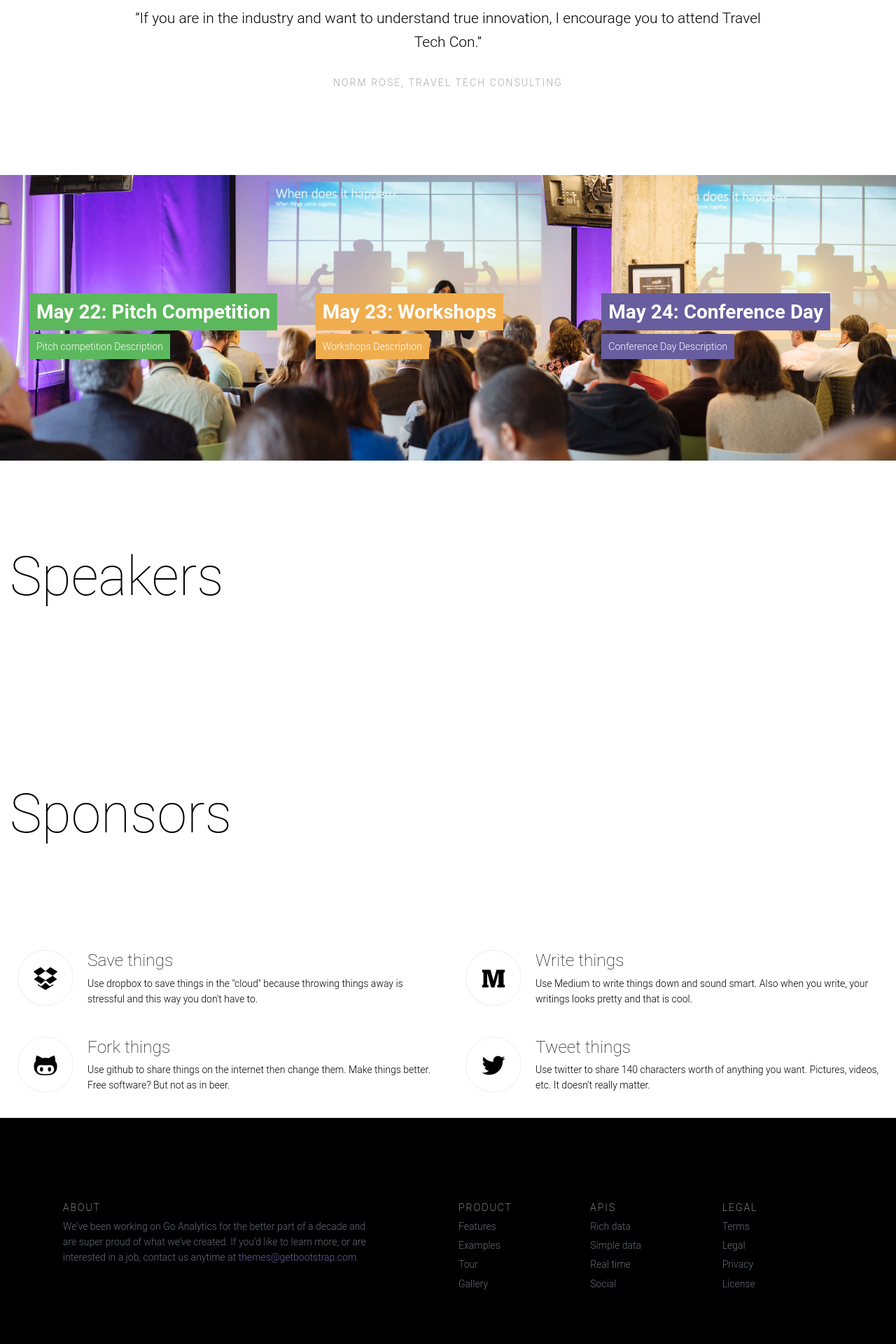
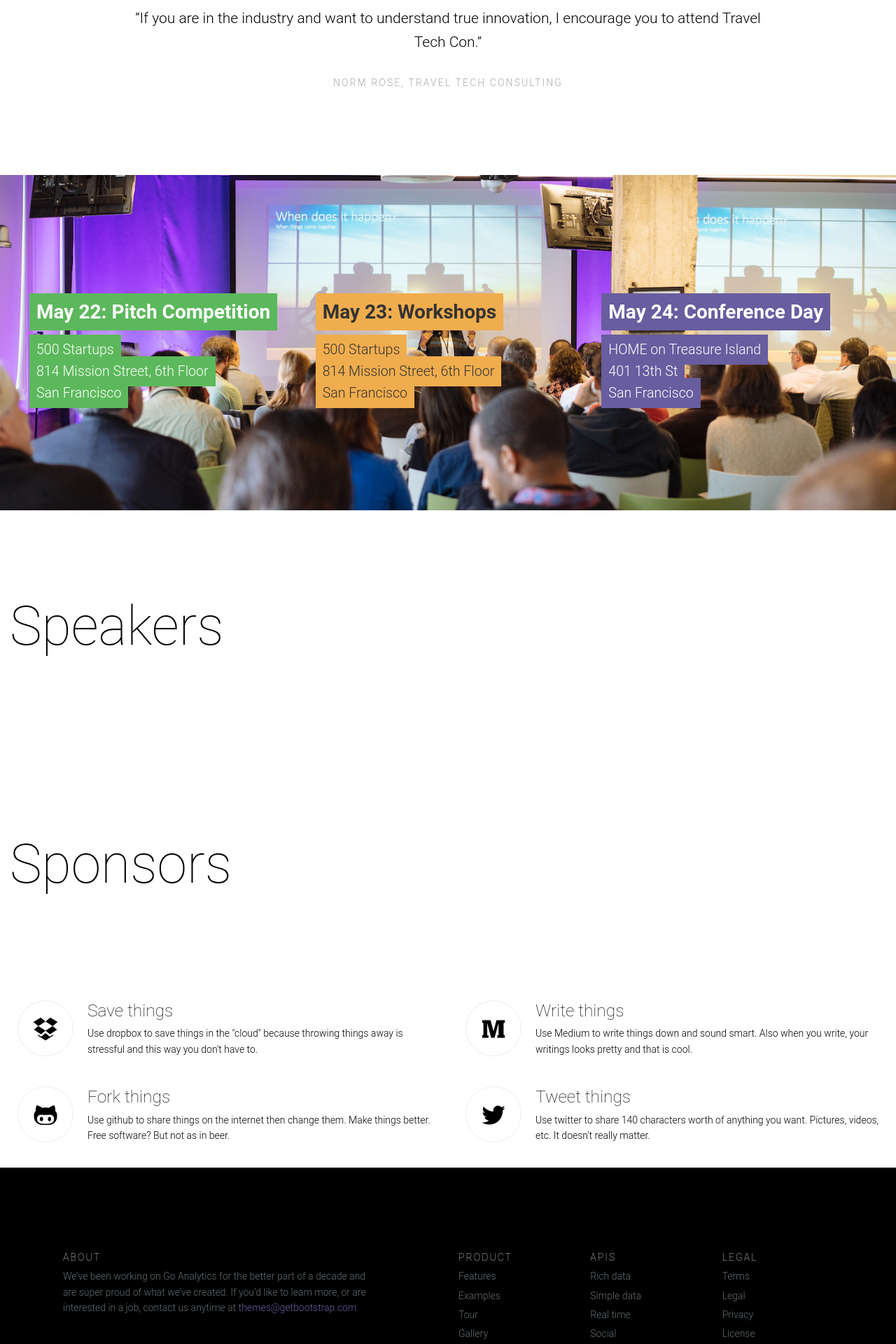
Before and after one commit to traveltechcon/ttc17, a Jekyll site: the page built from index.html, in a window 1280 px wide. Shown: the part 1417-3337 px from the top of the page at 70% size. Built offline with Jekyll 4.4.1, drawn with Linux system fonts in a browser that asks for light colours.

Commit message:
Agenda block

```diff
--- a/css/main.css
+++ b/css/main.css
@@ -63,3 +63,9 @@ body {
   background-position: 50% 0%;
   background-repeat: no-repeat;
   background-size: cover; }
+  #conference-agenda .text-ribbon-warning {
+    color: #333; }
+  #conference-agenda p {
+    font-size: 1.4em; }
+  #conference-agenda a {
+    color: inherit; }
--- a/index.html
+++ b/index.html
@@ -86,7 +86,13 @@ title: Travel Tech Con 2017
         </h2>
         <p class="mt-4">
           <span class="text-ribbon text-ribbon-success">
-            <span>Pitch competition Description</span>
+            <span>
+              <a href="https://goo.gl/maps/DszBuskr2oy" target="500startups">
+                500 Startups<br>
+                814 Mission Street, 6th Floor<br>
+                San Francisco
+              </a>
+            </span>
           </span>
         </p>
       </div>
@@ -98,7 +104,13 @@ title: Travel Tech Con 2017
         </h2>
         <p class="mt-4">
           <span class="text-ribbon text-ribbon-warning">
-            <span>Workshops Description</span>
+            <span>
+              <a href="https://goo.gl/maps/DszBuskr2oy" target="500startups">
+                500 Startups<br>
+                814 Mission Street, 6th Floor<br>
+                San Francisco
+              </a>
+            </span>
           </span>
         </p>
       </div>
@@ -110,7 +122,13 @@ title: Travel Tech Con 2017
         </h2>
         <p class="mt-4">
           <span class="text-ribbon text-ribbon-primary">
-            <span>Conference Day Description</span>
+            <span>
+              <a href="https://goo.gl/maps/HNEADWELAG62" target="homeonti">
+                HOME on Treasure Island<br>
+                401 13th St<br>
+                San Francisco
+              </a>
+            </span>
           </span>
         </p>
       </div>
```
Also changed, not shown: _sass/main.scss (+12 -0 lines).
